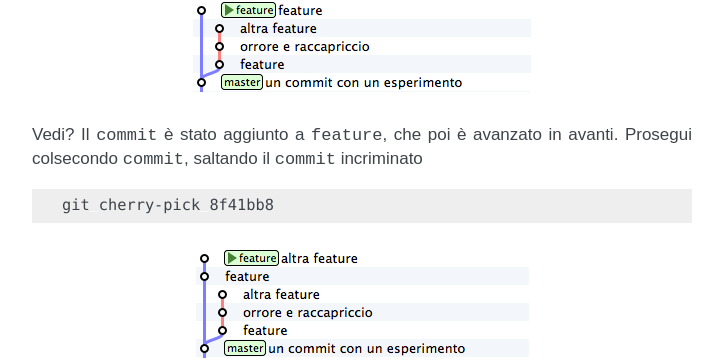
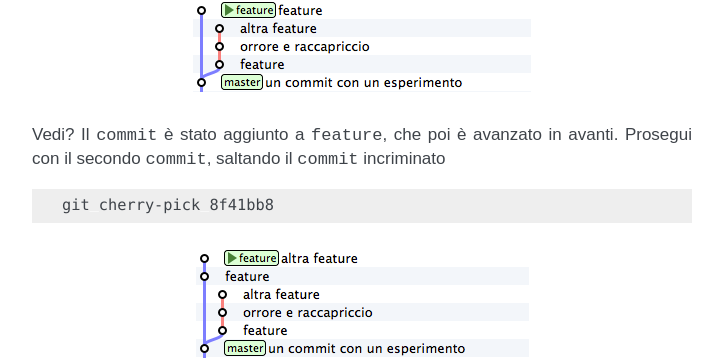
Before and after one commit to arialdomartini/get-git, a Sphinx documentation site: the page built from docs/obiettivo_4.rst, in a window 1280 px wide and 900 px high, scrolled down 3437 px. Shown: the part 135-495 px from the top of the window, without its empty margins (388-1111 px from the left). Built offline with Sphinx 7.4.7, drawn with Linux system fonts in a browser that asks for light colours.

Commit message:
"colsecondo" => "con il secondo"

```diff
--- a/docs/obiettivo_4.rst
+++ b/docs/obiettivo_4.rst
@@ -167,7 +167,7 @@ quello col commento ``feature``
 .. figure:: img/bug-3.png
 
 Vedi? Il ``commit`` è stato aggiunto a ``feature``, che poi è avanzato in avanti.
-Prosegui colsecondo ``commit``, saltando il ``commit`` incriminato
+Prosegui con il secondo ``commit``, saltando il ``commit`` incriminato
 
 .. code-block:: bash
 
```
